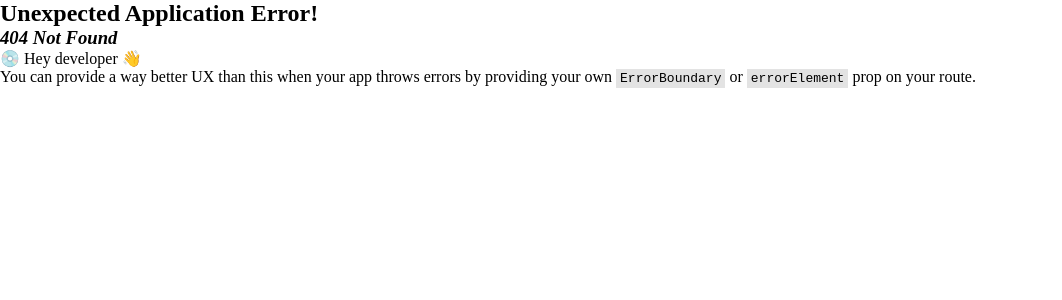
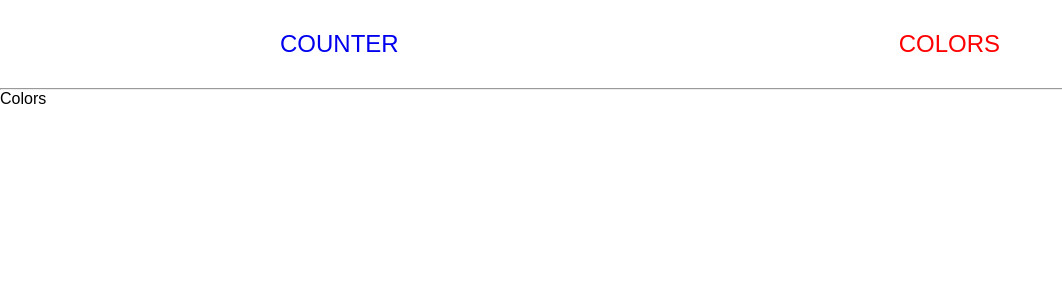
Before and after one commit to beginner1986/ReactReduxTraining, a React (Create React App) app: page /colors in a window 1280 px wide. Before the commit this address had no page. Shown: the top 300 px of the page, without its empty margins (0-1062 px from the left). Built offline with nearby package versions, Linux system fonts and the light colour scheme.

Commit message:
Header menu and Colors component added

```diff
--- a/src/app/layout/App.tsx
+++ b/src/app/layout/App.tsx
@@ -1,9 +1,12 @@
 import { Outlet } from 'react-router-dom';
 import './styles.css';
+import Header from './Header';
 
 function App() {
   return (
     <div>
+      <Header />
+      <hr />
       <Outlet />
     </div>
   );
--- /dev/null
+++ b/src/app/layout/Header.tsx
@@ -0,0 +1,10 @@
+import { NavLink } from "react-router-dom";
+
+export default function Header() {
+    return (
+        <div id='header'>
+            <NavLink to={'/'}>Counter</NavLink>
+            <NavLink to={'/colors'}>Colors</NavLink>
+        </div>
+    )
+}
--- a/src/app/layout/styles.css
+++ b/src/app/layout/styles.css
@@ -1,6 +1,7 @@
 * {
   margin: 0;
   padding: 0;
+  font-family: Arial, Helvetica, sans-serif;
 }
 
 .btn {
@@ -8,6 +9,23 @@
   height: 100px;
   margin: 25px;
   font-size: xx-large;
+}
+
+#header {
+  display: flex;
+  align-items: center;
+  justify-content: space-around;
+  font-size: x-large;
+  margin: 30px;
+}
+
+#header a {
+  text-decoration: none;
+  text-transform: uppercase;
+}
+
+#header a.active {
+  color: red;
 }
 
 #counter {
--- a/src/app/router/routes.tsx
+++ b/src/app/router/routes.tsx
@@ -1,13 +1,15 @@
 import { createBrowserRouter } from "react-router-dom";
 import Counter from "../../features/counter/Counter";
 import App from "../layout/App";
+import Colors from "../../features/colors/Colors";
 
 export const router = createBrowserRouter([
     {
         path: '/',
         element: <App />,
         children: [
-            { path: '', element: <Counter /> }
+            { path: '', element: <Counter /> },
+            { path: 'colors', element: <Colors /> }
         ]
     }
 ])
--- /dev/null
+++ b/src/features/colors/Colors.tsx
@@ -0,0 +1,7 @@
+export default function Colors() {
+    return (
+        <div>
+            Colors
+        </div>
+    )
+}
```
